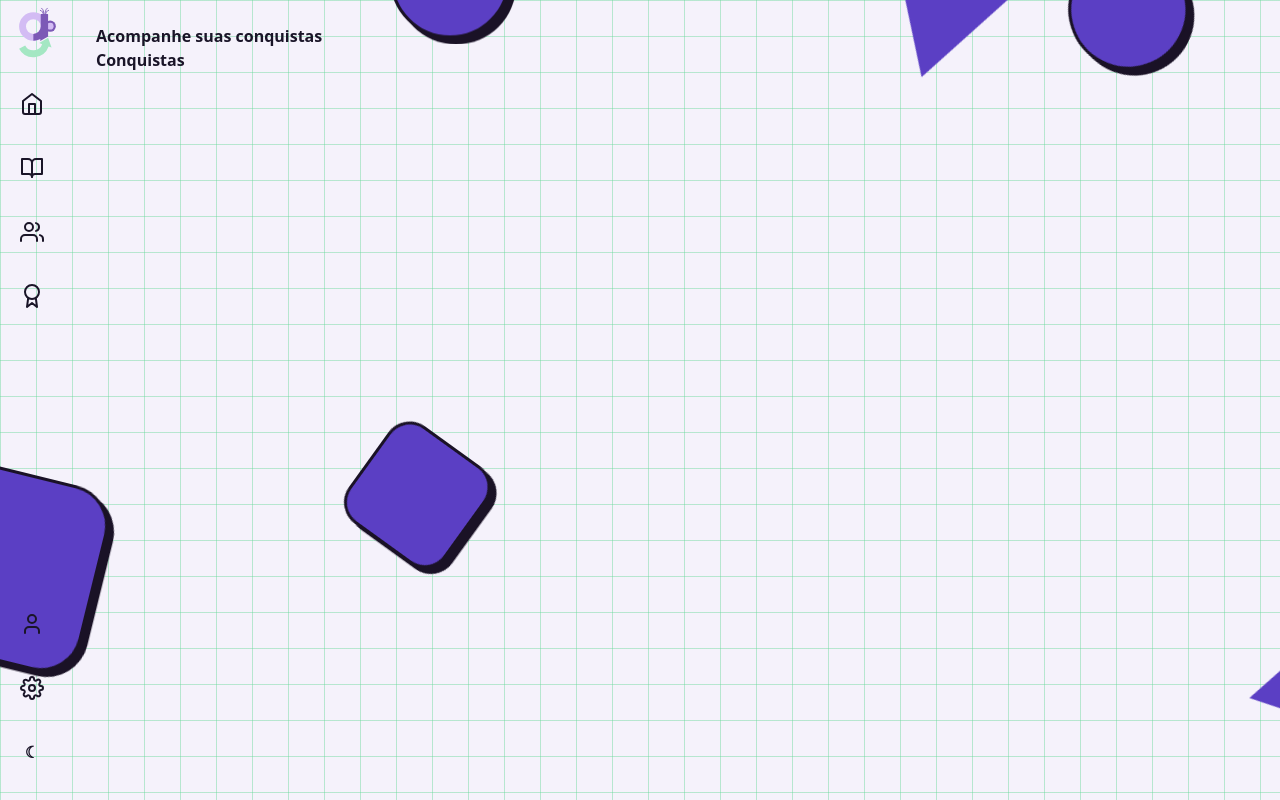
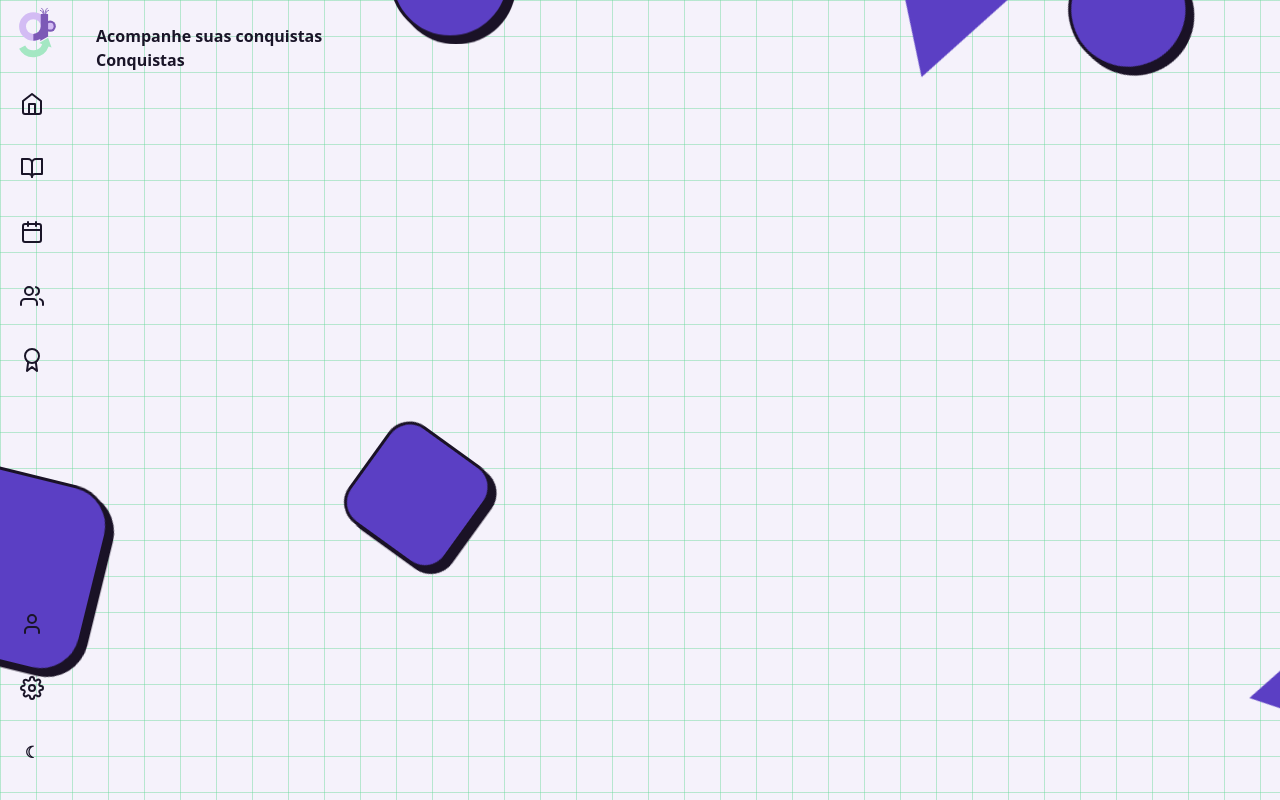
Before and after one commit to Guru-s-Company/gurus-educa, a React (Vite) app in the folder apps/web/: page /conquistas in a window 1280 px wide. Built offline with nearby package versions, Linux system fonts and the light colour scheme; no server answers; a web font is replaced by a local one.

Commit message:
Adiciona acesso às aulas na navegação

```diff
--- a/apps/web/src/app/components/layout/Sidebar/Sidebar.css
+++ b/apps/web/src/app/components/layout/Sidebar/Sidebar.css
@@ -197,6 +197,9 @@
 .sidebar li:nth-child(4) {
   animation-delay: 170ms;
 }
+.sidebar li:nth-child(5) {
+  animation-delay: 210ms;
+}
 
 .sidebar.collapsed {
   box-shadow: calc(2 * var(--shadow-size)) calc(2 * var(--shadow-size)) 0
--- a/apps/web/src/app/components/layout/Sidebar/Sidebar.jsx
+++ b/apps/web/src/app/components/layout/Sidebar/Sidebar.jsx
@@ -5,6 +5,7 @@ import { NavLink } from "react-router-dom";
 import {
   AwardIcon,
   BookOpenIcon,
+  CalendarIcon,
   HomeIcon,
   SettingsIcon,
   UserIcon,
@@ -17,6 +18,7 @@ import ProfileModal from "../../../../features/profile/components/ProfileModal";
 const ITEMS = [
   { path: "/", icon: <HomeIcon />, label: "Início" },
   { path: "/cursos", icon: <BookOpenIcon />, label: "Meus cursos" },
+  { path: "/aulas", icon: <CalendarIcon />, label: "Aulas" },
   { path: "/comunidades", icon: <UsersIcon />, label: "Comunidades" },
   { path: "/conquistas", icon: <AwardIcon />, label: "Conquistas" },
 ];
```
